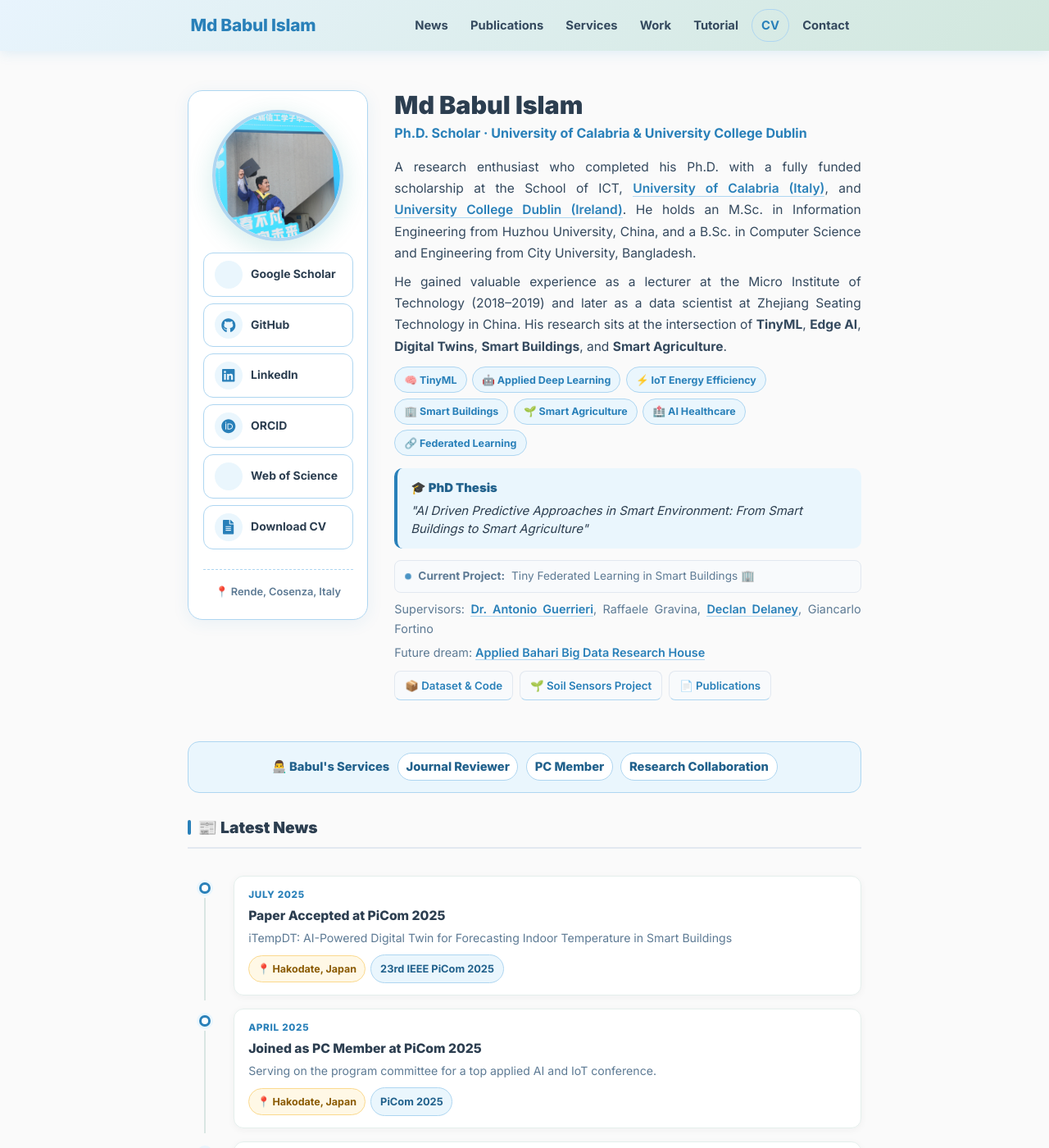
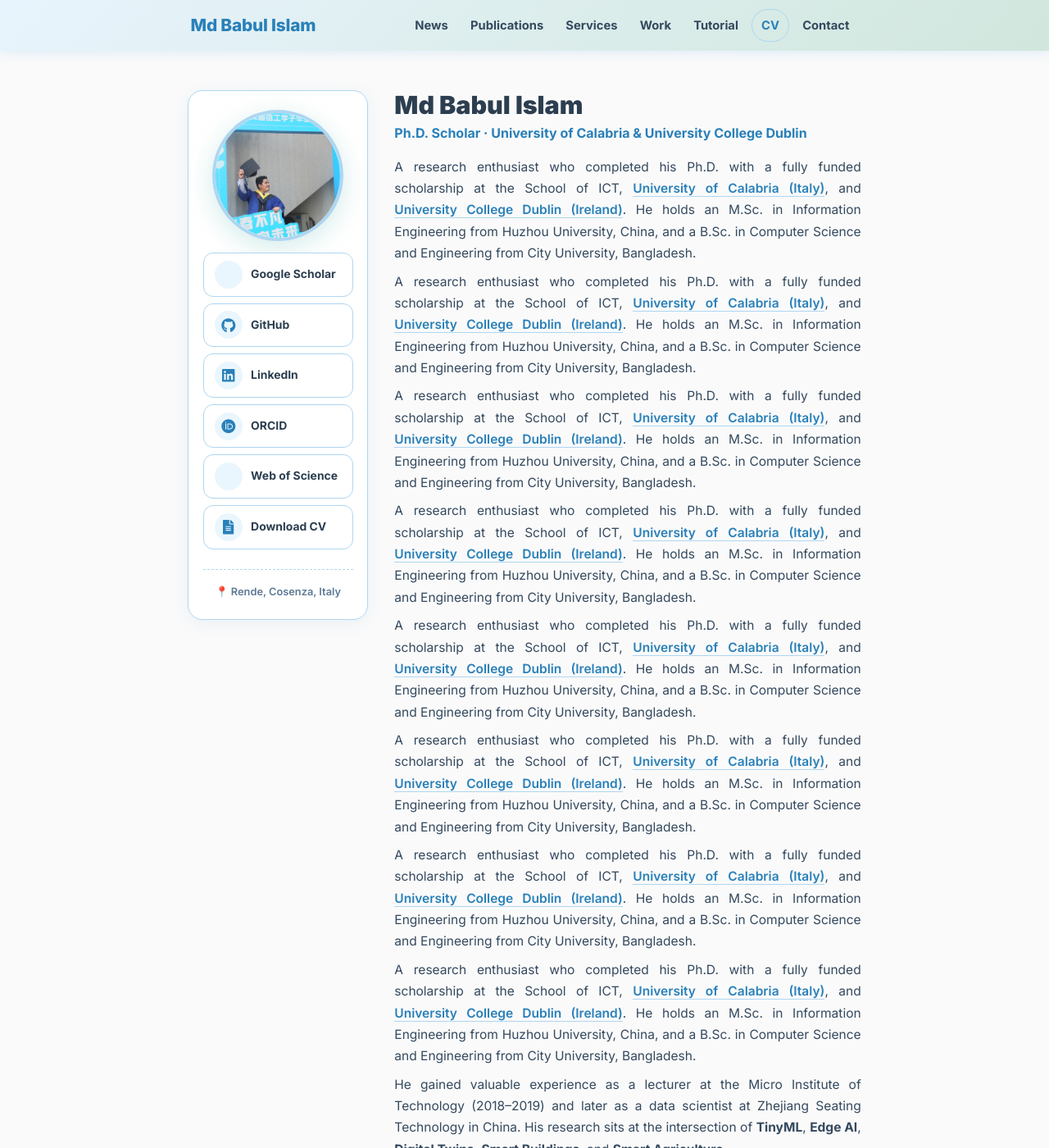
Before and after one commit to babulcseian/web22, a Jekyll site: the page built from index.md, in a window 1280 px wide and 1400 px high. Shown: the whole window at 82% size. Built offline with Jekyll 4.4.1, drawn with Linux system fonts in a browser that asks for light colours; a style sheet for code colours, icons or effects is not loaded.

Commit message:
Update home.html

```diff
--- a/_layouts/home.html
+++ b/_layouts/home.html
@@ -202,6 +202,54 @@ layout: default
       He holds an M.Sc. in Information Engineering from Huzhou University, China, and a B.Sc. in Computer Science
       and Engineering from City University, Bangladesh.</p>
 
+      <p>A research enthusiast who completed his Ph.D. with a fully funded scholarship at the School of ICT,
+      <a href="https://dottorato.dimes.unical.it/students/md-babul-islam">University of Calabria (Italy)</a>,
+      and <a href="https://www.ucd.ie/">University College Dublin (Ireland)</a>.
+      He holds an M.Sc. in Information Engineering from Huzhou University, China, and a B.Sc. in Computer Science
+      and Engineering from City University, Bangladesh.</p>
+
+      <p>A research enthusiast who completed his Ph.D. with a fully funded scholarship at the School of ICT,
+      <a href="https://dottorato.dimes.unical.it/students/md-babul-islam">University of Calabria (Italy)</a>,
+      and <a href="https://www.ucd.ie/">University College Dublin (Ireland)</a>.
+      He holds an M.Sc. in Information Engineering from Huzhou University, China, and a B.Sc. in Computer Science
+      and Engineering from City University, Bangladesh.</p>
+
+      <p>A research enthusiast who completed his Ph.D. with a fully funded scholarship at the School of ICT,
+      <a href="https://dottorato.dimes.unical.it/students/md-babul-islam">University of Calabria (Italy)</a>,
+      and <a href="https://www.ucd.ie/">University College Dublin (Ireland)</a>.
+      He holds an M.Sc. in Information Engineering from Huzhou University, China, and a B.Sc. in Computer Science
+      and Engineering from City University, Bangladesh.</p>
+
+
+
+
+      <p>A research enthusiast who completed his Ph.D. with a fully funded scholarship at the School of ICT,
+      <a href="https://dottorato.dimes.unical.it/students/md-babul-islam">University of Calabria (Italy)</a>,
+      and <a href="https://www.ucd.ie/">University College Dublin (Ireland)</a>.
+      He holds an M.Sc. in Information Engineering from Huzhou University, China, and a B.Sc. in Computer Science
+      and Engineering from City University, Bangladesh.</p>
+
+
+
+      <p>A research enthusiast who completed his Ph.D. with a fully funded scholarship at the School of ICT,
+      <a href="https://dottorato.dimes.unical.it/students/md-babul-islam">University of Calabria (Italy)</a>,
+      and <a href="https://www.ucd.ie/">University College Dublin (Ireland)</a>.
+      He holds an M.Sc. in Information Engineering from Huzhou University, China, and a B.Sc. in Computer Science
+      and Engineering from City University, Bangladesh.</p>
+
+
+      <p>A research enthusiast who completed his Ph.D. with a fully funded scholarship at the School of ICT,
+      <a href="https://dottorato.dimes.unical.it/students/md-babul-islam">University of Calabria (Italy)</a>,
+      and <a href="https://www.ucd.ie/">University College Dublin (Ireland)</a>.
+      He holds an M.Sc. in Information Engineering from Huzhou University, China, and a B.Sc. in Computer Science
+      and Engineering from City University, Bangladesh.</p>
+
+      <p>A research enthusiast who completed his Ph.D. with a fully funded scholarship at the School of ICT,
+      <a href="https://dottorato.dimes.unical.it/students/md-babul-islam">University of Calabria (Italy)</a>,
+      and <a href="https://www.ucd.ie/">University College Dublin (Ireland)</a>.
+      He holds an M.Sc. in Information Engineering from Huzhou University, China, and a B.Sc. in Computer Science
+      and Engineering from City University, Bangladesh.</p>
+
     <p>He gained valuable experience as a lecturer at the Micro Institute of Technology (2018–2019) and later
       as a data scientist at Zhejiang Seating Technology in China. His research sits at the intersection of
       <strong>TinyML</strong>, <strong>Edge AI</strong>, <strong>Digital Twins</strong>, <strong>Smart Buildings</strong>,
```
